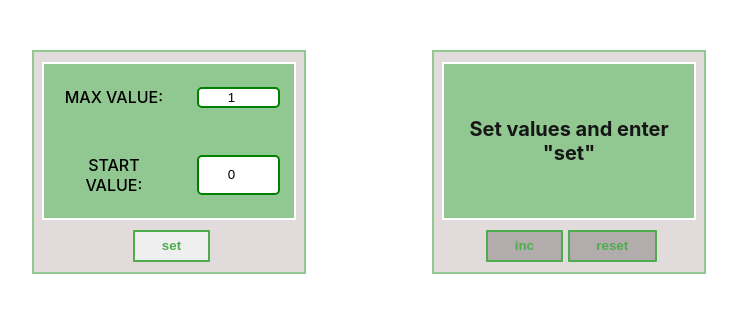
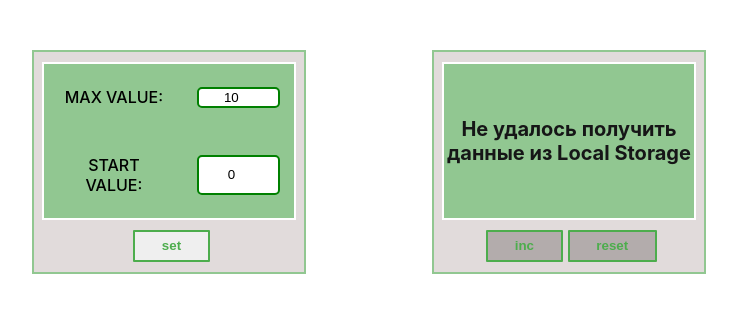
Before and after one commit to horobryh22/counter, a React (Create React App) app: page / in a window 1280 px wide. Shown: the top 312 px of the page, without its empty margins (271-1008 px from the left). Built offline with nearby package versions, Linux system fonts and the light colour scheme.

Commit message:
I used createAsyncThunk to get values from Local Storage

```diff
--- a/src/App.tsx
+++ b/src/App.tsx
@@ -2,8 +2,8 @@ import React, {useEffect} from 'react';
 import './App.css';
 import {Counter} from './components/Counter/Counter';
 import {Settings} from './components/Settings/Settings';
-import {getValuesToLocalStoreTC} from './toolkit-redux/toolkit-thunk-creators';
 import {useTypedDispatch} from './toolkit-redux/toolkit-store';
+import {getValuesFromLocalStorage} from './toolkit-redux/toolkit-thunk-creators';
 
 
 function App() {
@@ -11,7 +11,7 @@ function App() {
     const dispatch = useTypedDispatch();
 
     useEffect(() => {
-        dispatch(getValuesToLocalStoreTC());
+        dispatch(getValuesFromLocalStorage());
     }, []);
 
     return (
--- a/src/components/Settings/Settings.tsx
+++ b/src/components/Settings/Settings.tsx
@@ -4,7 +4,7 @@ import {Button} from '../Button/Button';
 import classes from './Settings.module.css'
 import {useTypedDispatch, useTypedSelector} from '../../toolkit-redux/toolkit-store';
 import {setCount, setError, setTextMessage} from '../../toolkit-redux/toolkit-counter-slice';
-import {setValuesToLocalStoreTC} from '../../toolkit-redux/toolkit-thunk-creators';
+import {setValuesToLocalStorage} from '../../toolkit-redux/toolkit-thunk-creators';
 
 export const Settings: React.FC = React.memo(() => {
 
@@ -29,7 +29,7 @@ export const Settings: React.FC = React.memo(() => {
 
     const onClickHandler = () => {
         if (!condition) {
-            dispatch(setValuesToLocalStoreTC());
+            dispatch(setValuesToLocalStorage());
             dispatch(setCount(startCount));
             dispatch(setError(''))
             dispatch(setTextMessage(''))
--- a/src/components/Settings/SettingsBoard/Input/Input.tsx
+++ b/src/components/Settings/SettingsBoard/Input/Input.tsx
@@ -17,6 +17,7 @@ export const Input: React.FC<InputType> = React.memo(({name, callback, error, ..
     const inputClassName = error ? classes.input + ' ' + classes.error : classes.input;
 
     const onChangeHandler = (e: ChangeEvent<HTMLInputElement>) => {
+        console.log('hello')
         const value = Number(e.currentTarget.value);
         callback((value));
         dispatch(setTextMessage('Set values and enter "set"'));
--- a/src/toolkit-redux/toolkit-counter-slice.ts
+++ b/src/toolkit-redux/toolkit-counter-slice.ts
@@ -1,4 +1,5 @@
 import {createSlice, PayloadAction} from '@reduxjs/toolkit';
+import {getValuesFromLocalStorage, setValuesToLocalStorage} from './toolkit-thunk-creators';
 
 export type MessagesType = {
     initialMessage: string
@@ -23,7 +24,7 @@ const initialState = {
     } as MainCountsType
 }
 
-export const counterSlice = createSlice({
+const counterSlice = createSlice({
     name: 'counter',
     initialState,
     reducers: {
@@ -42,6 +43,31 @@ export const counterSlice = createSlice({
         setError(state: InitialStateType, action: PayloadAction<string>) {
             state.messages.errorMessage = action.payload;
         }
+    },
+    extraReducers: (builder) => {
+        builder
+            .addCase(getValuesFromLocalStorage.fulfilled, (state, {payload: {startCount, maxCount}}) => {
+                state.mainCounts.startCount = Number(startCount);
+                state.mainCounts.maxCount = Number(maxCount);
+                console.log('getting data from Local Storage finished with success');
+            })
+            .addCase(getValuesFromLocalStorage.pending, () => {
+                console.log('running get values from Local Storage');
+            })
+            .addCase(getValuesFromLocalStorage.rejected, (state, {payload}) => {
+                state.mainCounts.startCount = 0;
+                state.mainCounts.maxCount = 10;
+                state.messages.initialMessage = payload || ' ';
+            })
+            .addCase(setValuesToLocalStorage.fulfilled, () => {
+                console.log('setting data from Local Storage finished with success');
+            })
+            .addCase(setValuesToLocalStorage.pending, () => {
+                console.log('setting data from Local Storage');
+            })
+            .addCase(setValuesToLocalStorage.rejected, () => {
+                console.log('setting data from Local Storage finished with error');
+            })
     }
 });
 
--- a/src/toolkit-redux/toolkit-store.ts
+++ b/src/toolkit-redux/toolkit-store.ts
@@ -1,17 +1,15 @@
-import {combineReducers, configureStore} from '@reduxjs/toolkit';
+import {configureStore} from '@reduxjs/toolkit';
 import counterReducer from './toolkit-counter-slice';
 import {TypedUseSelectorHook, useDispatch, useSelector} from 'react-redux';
 
-const rootReducer = combineReducers({
-    counter: counterReducer
+export const store = configureStore({
+    reducer: {
+        counter: counterReducer
+    }
 })
 
-export const store = configureStore({
-    reducer: rootReducer
-})
+export type RootState = ReturnType<typeof store.getState>;
+export type AppDispatch = typeof store.dispatch;
 
-export type RootType = ReturnType<typeof rootReducer>;
-export type DispatchType = typeof store.dispatch;
-
-export const useTypedDispatch = () => useDispatch<DispatchType>();
-export const useTypedSelector: TypedUseSelectorHook<RootType> = useSelector; // возвращаем типизированный Selector, чтобы не типизировать его вручную каждый раз
+export const useTypedDispatch = () => useDispatch<AppDispatch>();
+export const useTypedSelector: TypedUseSelectorHook<RootState> = useSelector;
--- a/src/toolkit-redux/toolkit-thunk-creators.ts
+++ b/src/toolkit-redux/toolkit-thunk-creators.ts
@@ -1,30 +1,35 @@
-import {StateType} from '../redux/store';
-import {DispatchType} from './toolkit-store';
-import {setCount, setMaxCount, setStartCount} from './toolkit-counter-slice';
+import {createAsyncThunk} from '@reduxjs/toolkit';
+import {RootState} from './toolkit-store';
 
-export const getValuesToLocalStoreTC = () => (dispatch: DispatchType): void => {
+export type ResponseType = {
+    maxCount: string
+    startCount: string
+}
+
+export const getValuesFromLocalStorage = createAsyncThunk<ResponseType, undefined, {rejectValue: string}>(
+    'counter/getValuesFromLocalStorage',
+    async (_, {rejectWithValue}) => {
 
         const maxCount = localStorage.getItem('maxCount');
         const startCount = localStorage.getItem('startCount');
 
-    if (maxCount) {
-        const value = JSON.parse(maxCount);
-        dispatch(setMaxCount(value));
-    }
-
-    if (startCount) {
-        const value = JSON.parse(startCount);
-        dispatch(setStartCount(value));
-        dispatch(setCount(value));
+        if (maxCount && startCount) {
+            return {maxCount, startCount};
+        } else {
+            return rejectWithValue('Не удалось получить данные из Local Storage');
         }
     }
-export const setValuesToLocalStoreTC = () => (dispatch: DispatchType, getState: () => StateType): void => {
+);
 
-    const maxCount = getState().counter.mainCounts.maxCount;
-    const startCount = getState().counter.mainCounts.startCount;
+export const setValuesToLocalStorage = createAsyncThunk(
+    'counter/setValuesToLocalStorage',
+    async (_, {getState}) => {
+
+        const state = getState() as RootState;
+        const maxCount = state.counter.mainCounts.maxCount;
+        const startCount = state.counter.mainCounts.startCount;
 
         localStorage.setItem('startCount', JSON.stringify(startCount));
         localStorage.setItem('maxCount', JSON.stringify(maxCount));
-    dispatch(setMaxCount(maxCount));
-    dispatch(setStartCount(startCount));
     }
+);
```
Lines whose indentation alone changed are shown as unchanged.
